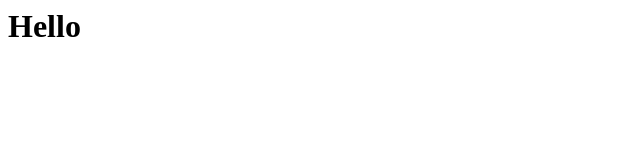
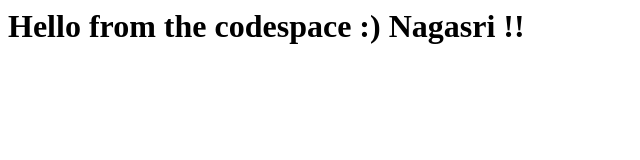
Before and after one commit to gnagasri/skills-code-with-codespaces, a plain HTML site: page index.html in a window 1280 px wide. Shown: the whole page, without its empty margins (0-640 px from the left). Drawn offline with Linux system fonts and the light colour scheme.

Commit message:
Adding a line hello from codespace

```diff
--- a/index.html
+++ b/index.html
@@ -1,3 +1,3 @@
 <html>
-  <h1>Hello</h1>
+  <h1>Hello from the codespace :) Nagasri !!</h1>
 </html>
```
